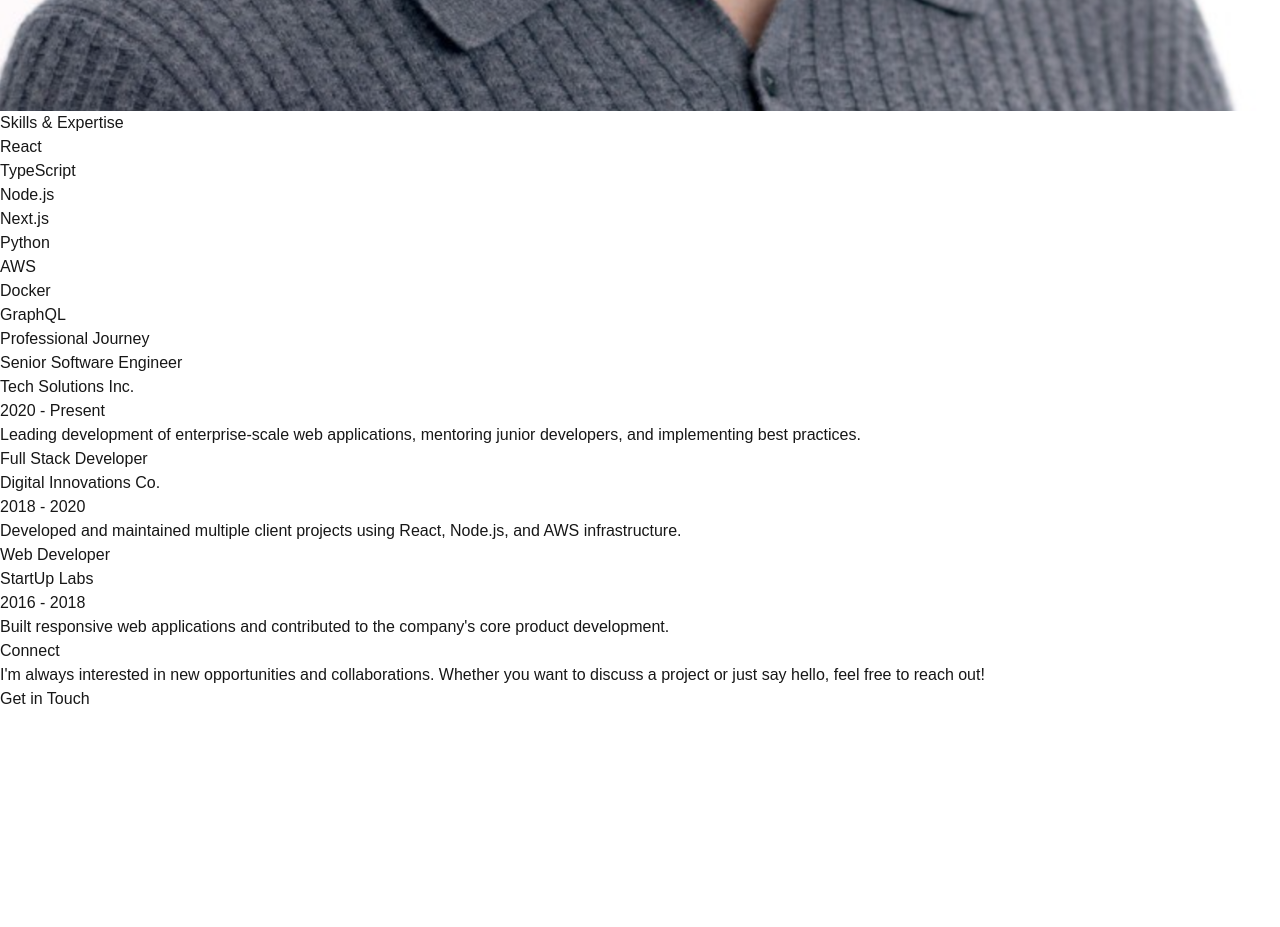
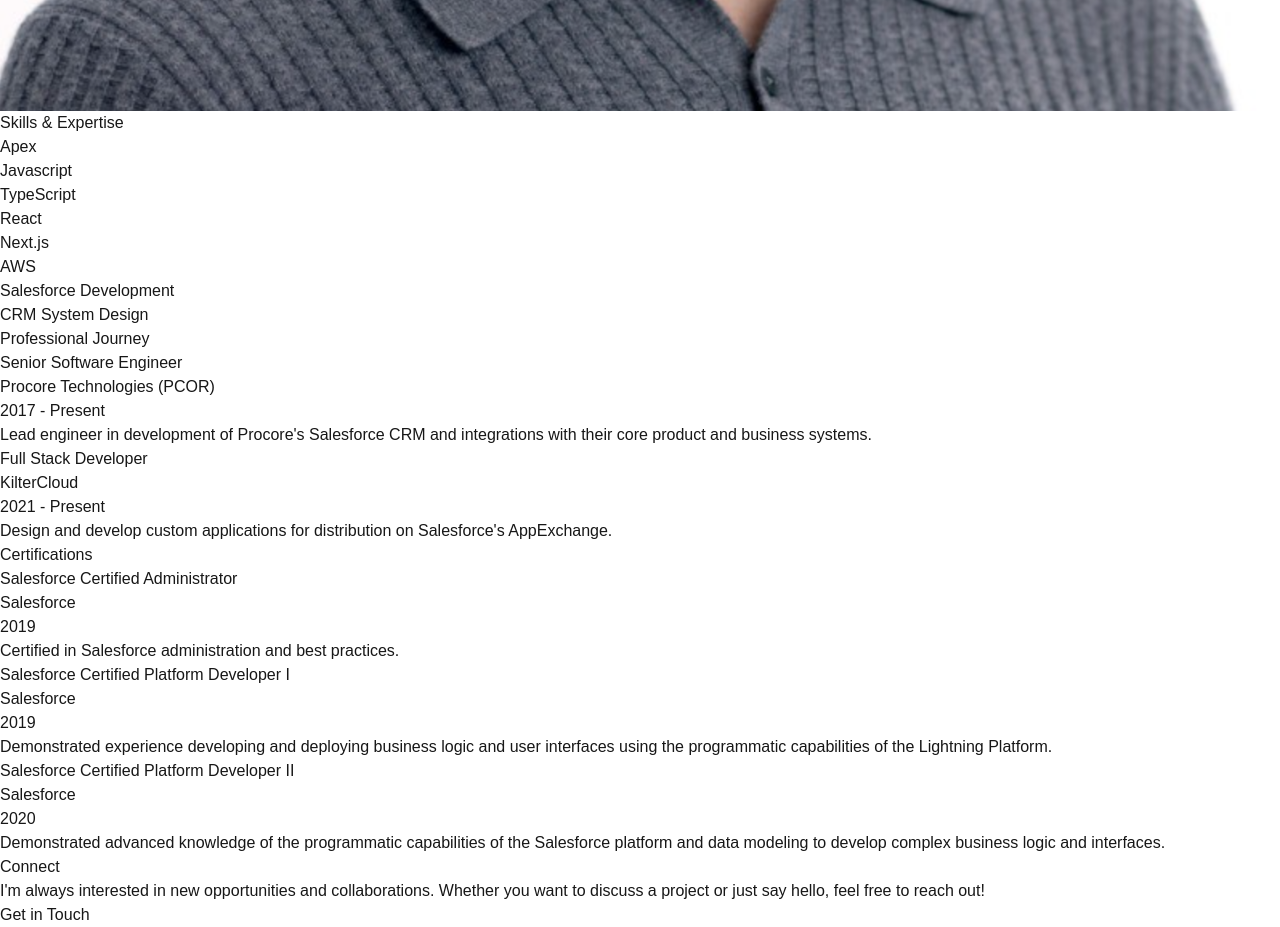
Before and after one commit to russellwtaylor/russwtaylor, a Next.js app in the folder russwtaylor/: page /about in a window 1280 px wide. Shown: the part 1420-2347 px from the top of the page. Before the commit the page ends 2131 px from the top, so only its background shows below. Built offline with nearby package versions, Linux system fonts and the light colour scheme.

Commit message:
updates to readme, contact page

```diff
--- a/russwtaylor/src/app/about/page.tsx
+++ b/russwtaylor/src/app/about/page.tsx
@@ -75,6 +75,29 @@
 					</div>
 				</div>
 
+				<div className="mb-12 bg-black/75 p-6 rounded-lg">
+					<h2 className="text-2xl font-semibold mb-6">
+						Certifications
+					</h2>
+					<div className="space-y-6">
+						{certifications.map((exp, index) => (
+							<div
+								key={index}
+								className="border-l-2 border-neutral-700 pl-4"
+							>
+								<h3 className="text-xl font-semibold">
+									{exp.role}
+								</h3>
+								<p className="text-gray-400">{exp.company}</p>
+								<p className="text-sm text-gray-500">
+									{exp.period}
+								</p>
+								<p className="mt-2">{exp.description}</p>
+							</div>
+						))}
+					</div>
+				</div>
+
 				<div className="bg-black/75 p-6 rounded-lg">
 					<h2 className="text-2xl font-semibold mb-4">Connect</h2>
 					<p className="mb-4">
@@ -95,36 +118,53 @@
 }
 
 const skills = [
+	"Apex",
+	"Javascript",
+	"TypeScript",
 	"React",
-	"TypeScript",
-	"Node.js",
 	"Next.js",
-	"Python",
 	"AWS",
-	"Docker",
-	"GraphQL",
+	"Salesforce Development",
+	"CRM System Design",
 ];
 
 const experience = [
 	{
 		role: "Senior Software Engineer",
-		company: "Tech Solutions Inc.",
-		period: "2020 - Present",
+		company: "Procore Technologies (PCOR)",
+		period: "2017 - Present",
 		description:
-			"Leading development of enterprise-scale web applications, mentoring junior developers, and implementing best practices.",
+			"Lead engineer in development of Procore's Salesforce CRM and integrations with their core product and business systems.",
 	},
 	{
 		role: "Full Stack Developer",
-		company: "Digital Innovations Co.",
-		period: "2018 - 2020",
+		company: "KilterCloud",
+		period: "2021 - Present",
 		description:
-			"Developed and maintained multiple client projects using React, Node.js, and AWS infrastructure.",
+			"Design and develop custom applications for distribution on Salesforce's AppExchange.",
+	},
+];
+
+const certifications = [
+	{
+		role: "Salesforce Certified Administrator",
+		company: "Salesforce",
+		period: "2019",
+		description:
+			"Certified in Salesforce administration and best practices.",
 	},
 	{
-		role: "Web Developer",
-		company: "StartUp Labs",
-		period: "2016 - 2018",
+		role: "Salesforce Certified Platform Developer I",
+		company: "Salesforce",
+		period: "2019",
 		description:
-			"Built responsive web applications and contributed to the company's core product development.",
+			"Demonstrated experience developing and deploying business logic and user interfaces using the programmatic capabilities of the Lightning Platform.",
+	},
+	{
+		role: "Salesforce Certified Platform Developer II",
+		company: "Salesforce",
+		period: "2020",
+		description:
+			"Demonstrated advanced knowledge of the programmatic capabilities of the Salesforce platform and data modeling to develop complex business logic and interfaces.",
 	},
 ];
--- a/russwtaylor/src/app/page.tsx
+++ b/russwtaylor/src/app/page.tsx
@@ -10,7 +10,8 @@
 
 			<div className="max-w-4xl text-center">
 				<p className="mb-4">
-					I am a software developer specializing in web applications.
+					I am a software developer specializing in web applications
+					and CRM integrations.
 				</p>
 				<p className="mb-4">
 					Feel free to explore my projects and get in touch!
```
Also changed, not shown: russwtaylor/src/app/contact/page.tsx (+4 -4 lines), 1 other file (tests, documents, lock files or other folders).
